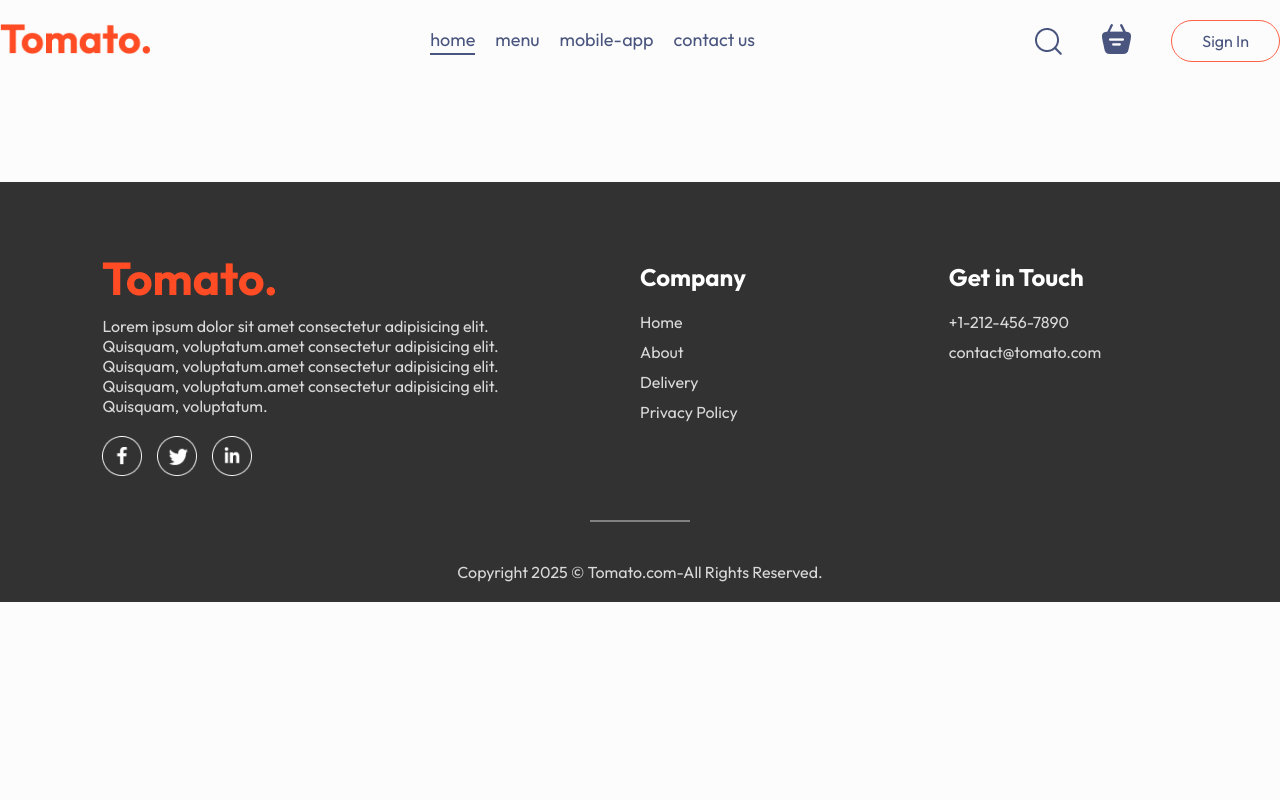
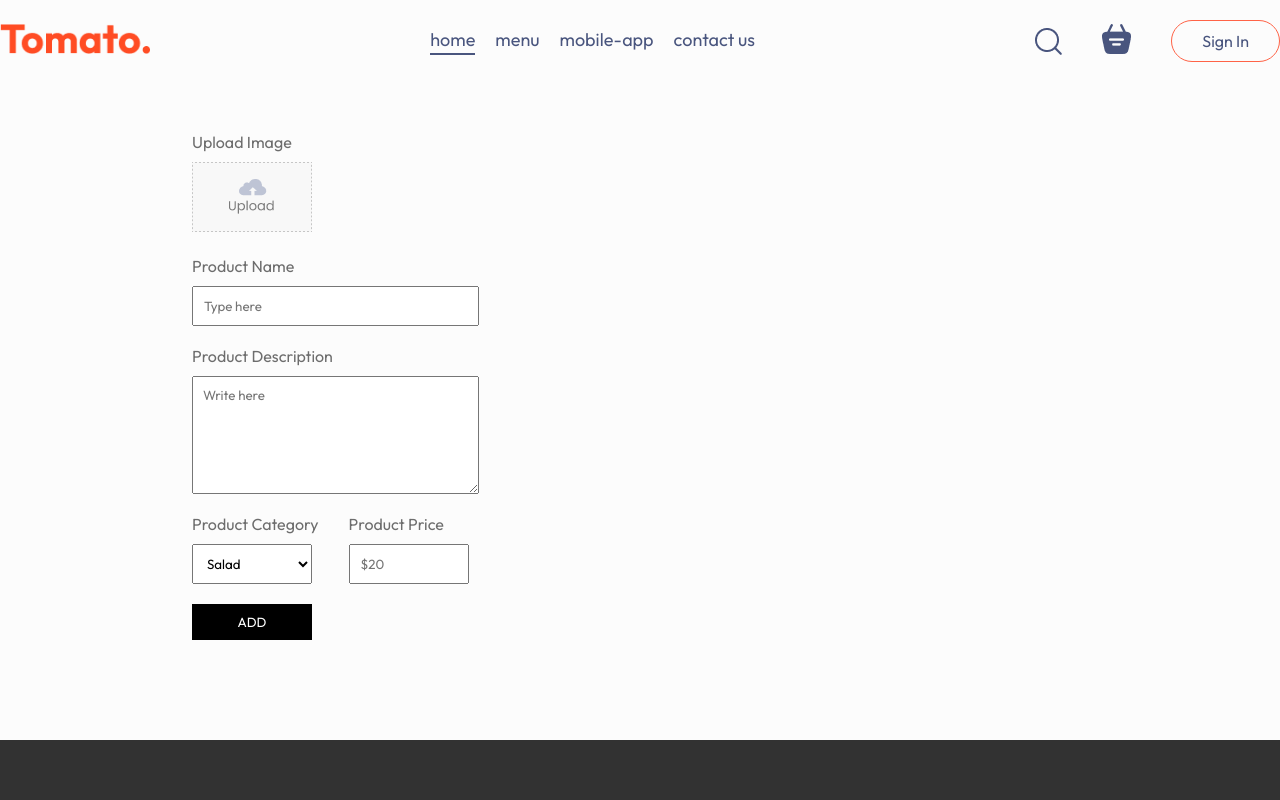
Before and after one commit to dineshkumar-mb/food-del-frontend, a React (Vite) app: page /add in a window 1280 px wide. Shown: the top 800 px of the page. Built offline with nearby package versions, Linux system fonts and the light colour scheme; no server answers.

Commit message:
updated routes

```diff
--- a/src/App.jsx
+++ b/src/App.jsx
@@ -46,9 +46,9 @@ const App = () => {
           <Route path='/myorders' element={<MyOrders />} />
 
           {/* Admin Routes */}
-          <Route path='/admin/add' element={<Add url={url} />} />
-          <Route path='/admin/list' element={<List url={url} />} />
-          <Route path='/admin/order' element={<Order url={url} />} />
+          <Route path='/add' element={<Add url={url} />} />
+          <Route path='/list' element={<List url={url} />} />
+          <Route path='/order' element={<Order url={url} />} />
         </Routes>
       </div>
 
```
